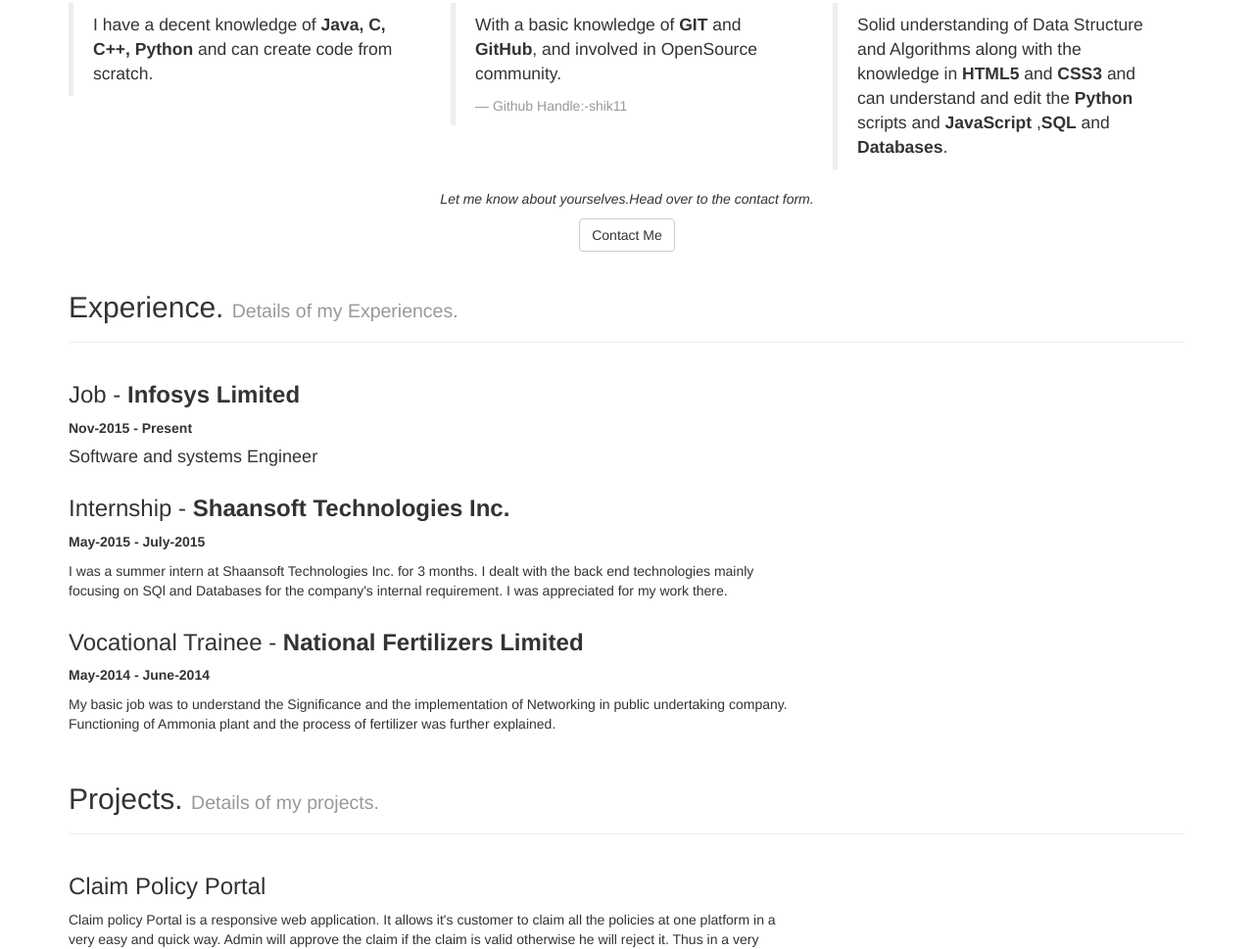
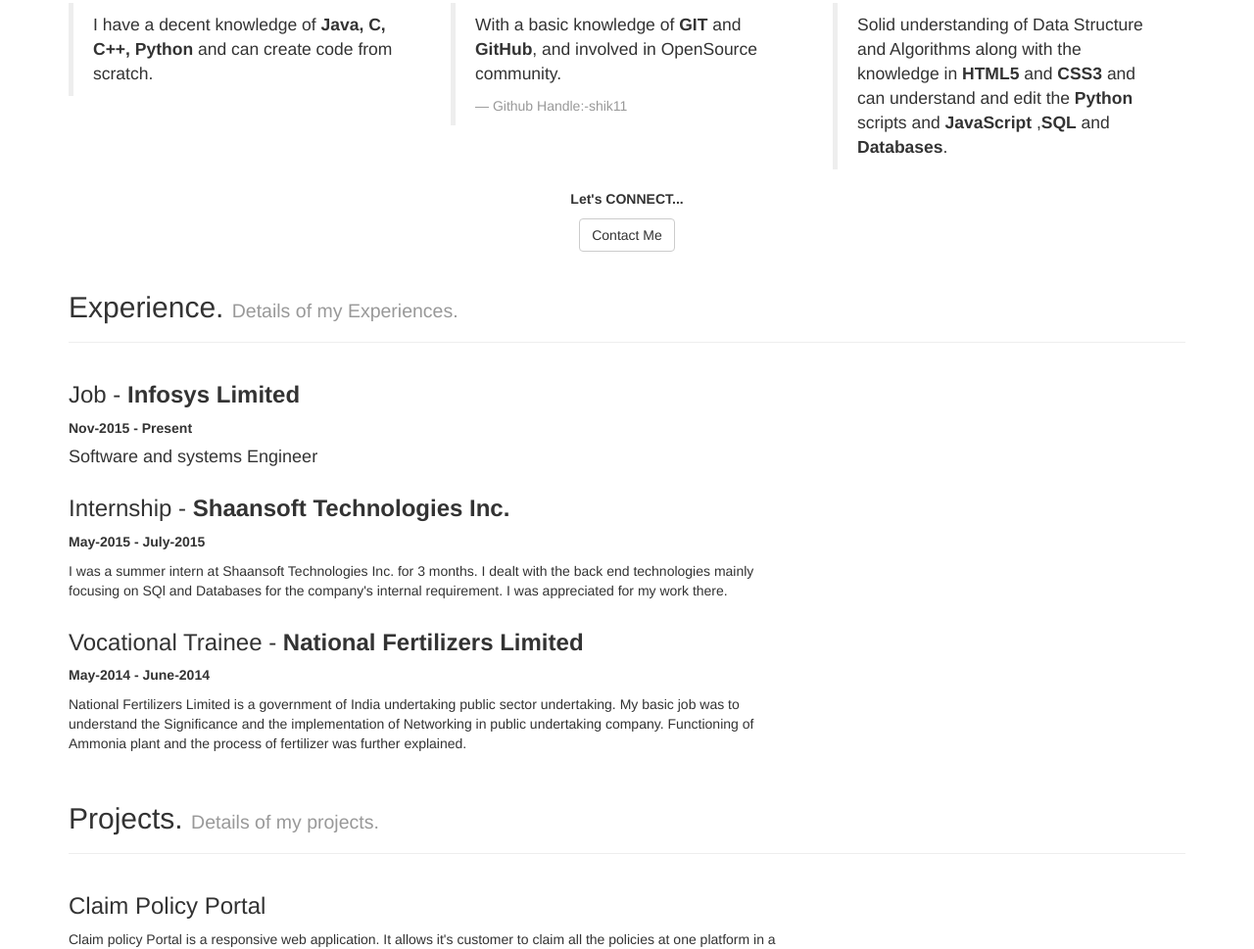
Before and after one commit to shik11/shik11.github.io, a plain HTML site: page main_page.html in a window 1280 px wide. Shown: the part 430-1399 px from the top of the page at 98% size. Drawn offline with nearby package versions, Linux system fonts and the light colour scheme.

Commit message:
Final Update as on 02/01/2017

```diff
--- a/main_page.html
+++ b/main_page.html
@@ -97,7 +97,7 @@
 				</div>
 			</div> <!-- end row -->
 
-			<p class="text-center"><em>Let me know about yourselves.Head over to the contact form.</em></p>
+			<p class="text-center"><strong>Let's CONNECT...</strong></p>
 			<p class="text-center"><a href="#section-contact" class="btn btn-default">Contact Me</a></p>
 		</section>
 	<!--Intern ship -->
@@ -132,7 +132,7 @@
 					<h3>Vocational Trainee - <b>National Fertilizers Limited</b></h3>
 					<p><strong>May-2014 - June-2014</strong></p>
 					<p>
-					My basic job was to understand the Significance and the implementation of Networking in public undertaking company.
+					National Fertilizers Limited is a government of India undertaking public sector undertaking. My basic job was to understand the Significance and the implementation of Networking in public undertaking company.
 Functioning of Ammonia plant and the process of fertilizer was further explained.
 					</p>
 
```
